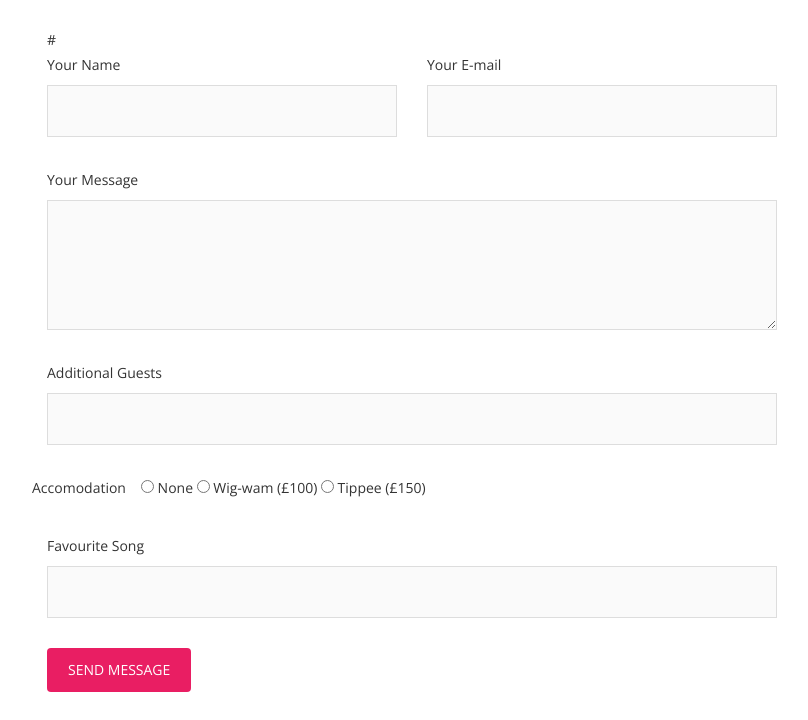
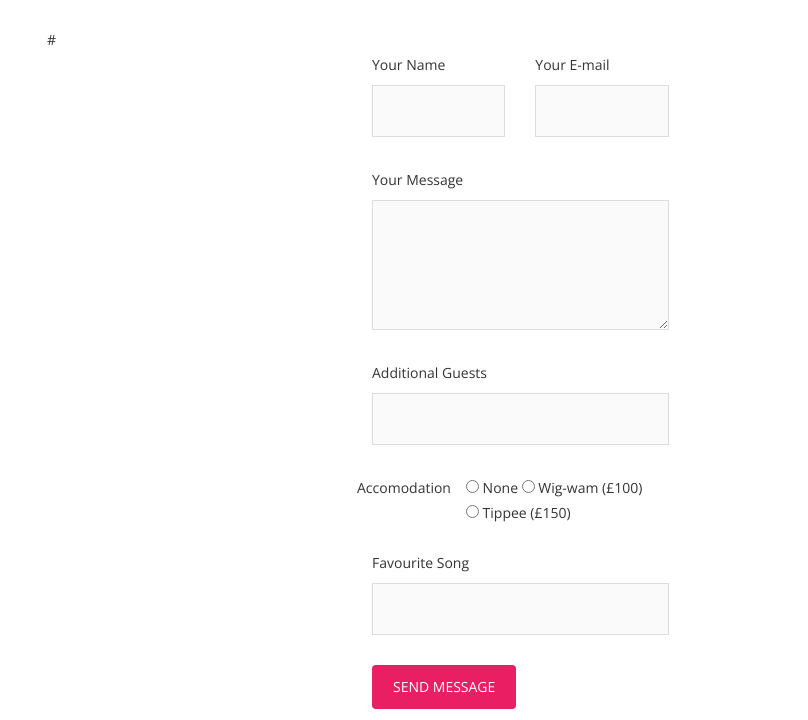
Before and after one commit to samjones30/wedding-site, a plain HTML site: page index.html in a window 1280 px wide. Shown: the part 3080-3800 px from the top of the page, without its empty margins (38-846 px from the left). Drawn offline with nearby package versions, Linux system fonts and the light colour scheme; some packages are replaced by stand-ins of ours; some icons are missing; a web font is replaced by a local one.

Commit message:
Update main.css

```diff
--- a/assets/css/main.css
+++ b/assets/css/main.css
@@ -1025,6 +1025,18 @@ a.back-to-top:hover, a.back-to-top:focus {
   transform: translateY(0px);
 }
 
+div.form-rsvp{
+  display: block;
+  text-align: center;
+}
+
+form {
+    display: inline-block;
+    margin-left: auto;
+    margin-right: auto;
+    text-align: left;
+}
+
 /* Conact Home Page Section */
 #conatiner-map {
   width: 100%;
```
